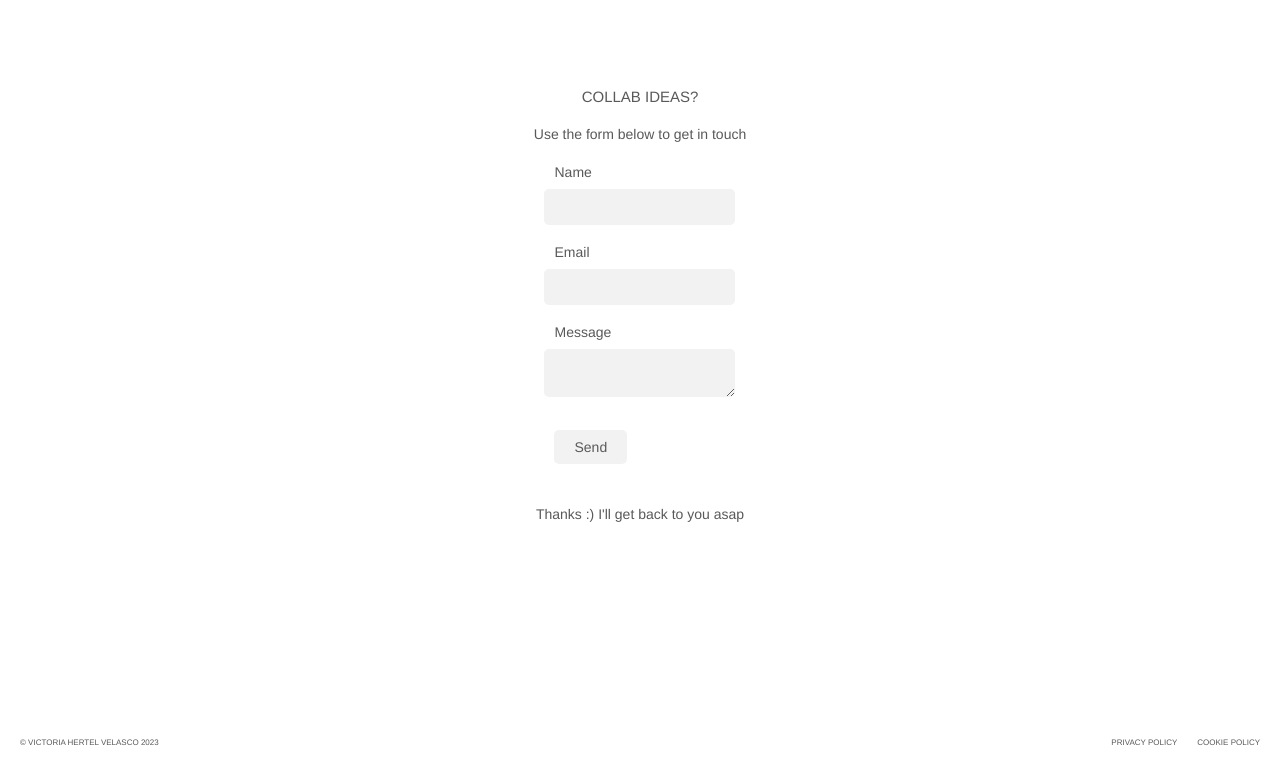
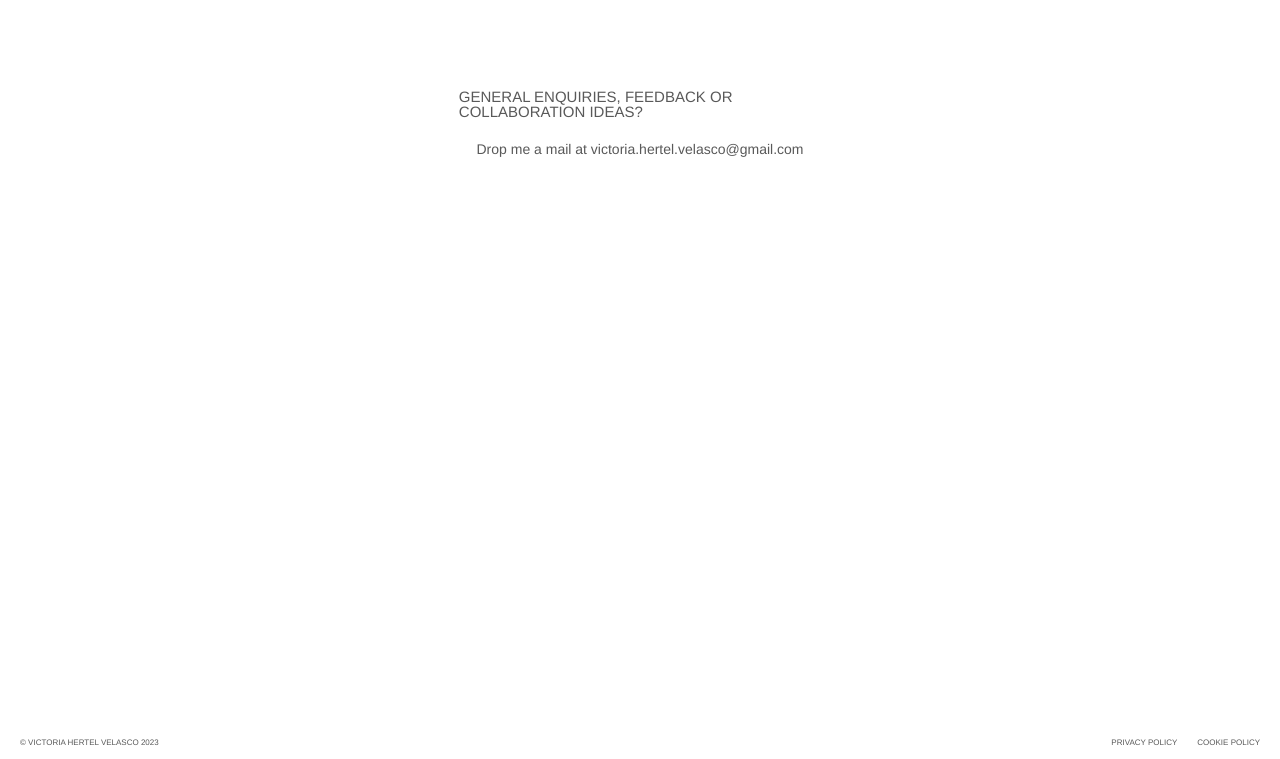
Before and after one commit to VictoriaHertel/victoriahertel.github.io, a plain HTML site: page contact.html in a window 1280 px wide. Shown: the part 41-800 px from the top of the page. Drawn offline with nearby package versions, Linux system fonts and the light colour scheme.

Commit message:
contact page email link

```diff
--- a/contact.html
+++ b/contact.html
@@ -58,35 +58,11 @@
 		  <section class="contact-section-container">
 		    <div class="contact-section">
 
-			    <h2>Collab Ideas?</h2>
-			    <p>Use the form below to get in touch</p>
+			    <h2>General enquiries, feedback or collaboration ideas?</h2>
+			    	<p>Drop me a mail at <span id="email"></span>
+			    	</p>
 
-			    <div class="contact-form-container">
-				    <form id="contact-form" action="submit.php" method="POST">
-				      <div class="form-group">
-				        <label for="name">Name </label>
-				        <input type="text" id="name" name="name" required>
-				      </div>
 
-				      <div class="form-group">
-				        <label for="email">Email </label>
-				        <input type="email" id="email" name="email" required>
-				      </div>
-
-				      <div class="form-group">
-				        <label for="message">Message </label>
-				        <textarea id="message" name="message" required></textarea>
-				      </div>
-
-				      <div class="form-group">
-				        <button type="submit" id="contact-submit-button">Send</button>
-				      </div>
-				    </form>
-			  	</div>
-
-			    <div id="contact-form-confirmation-message">
-			      <p>Thanks :) I'll get back to you asap</p>
-			    </div>
 
 		    </div>
 		  </section>
@@ -102,6 +78,8 @@
 
 	<script src="https://cdn.jsdelivr.net/npm/bootstrap@5.0.2/dist/js/bootstrap.bundle.min.js" integrity="sha384-MrcW6ZMFYlzcLA8Nl+NtUVF0sA7MsXsP1UyJoMp4YLEuNSfAP+JcXn/tWtIaxVXM" crossorigin="anonymous"></script>
 	<script src="js/script.js"></script>
+	<script src="js/contact.js"></script>
+
 
 <!-- FOOTER -->
 
--- a/css/style.css
+++ b/css/style.css
@@ -640,47 +640,18 @@ a:hover {
   margin: 10px;
 }
 
-label {
-  display: block;
+.email-link {
   font-size: 14px;
+  line-height: 1.5;
   color: #595959;
-  margin: 10px;
-  text-align: left;
-  width: 100%;
-}
-
-input, textarea {
-  background-color: #f2f2f2;
-  border: none;
-  border-radius: 5px;
-  font-size: 14px;
-  padding: 10px;
-  width: 100%;
-}
-
-button[type="submit"] {
-  background-color: #f2f2f2;
-  border: none;
-  border-radius: 5px;
-  color: #fff;
-  cursor: pointer;
-  font-size: 14px;
-  color: #595959;
-  padding: 10px 20px;
-  margin: 10px;
+  text-decoration: none;
   transition: background-color 0.3s ease;
 }
 
-button[type="submit"]:hover {
+.email-link:hover {
   background-color: #595959;
   color: floralwhite;
 }
-
-.form-group {
-  margin-bottom: 20px;
-  width: 100%;
-}
-
 
 
 
--- /dev/null
+++ b/js/contact.js
@@ -0,0 +1,15 @@
+// CONTACT PAGE BEGINNING
+
+window.onload = function() {
+    var user = 'victoria.hertel.velasco';
+    var domain = 'gmail.com';
+    var element = document.createElement('a');
+
+    element.href = 'mailto:' + user + '@' + domain;
+    element.innerHTML = 'victoria.hertel.velasco@gmail.com';
+    element.className = 'email-link';
+
+    document.getElementById('email').appendChild(element);
+};
+
+// CONTACT PAGE END
--- a/js/script.js
+++ b/js/script.js
@@ -167,6 +167,7 @@ coreLink.addEventListener('click', (event) => {
 
 
 
+
 // SCROLL TO TOP ON PAGE REFRESH
 
 window.onbeforeunload = function () {
```
